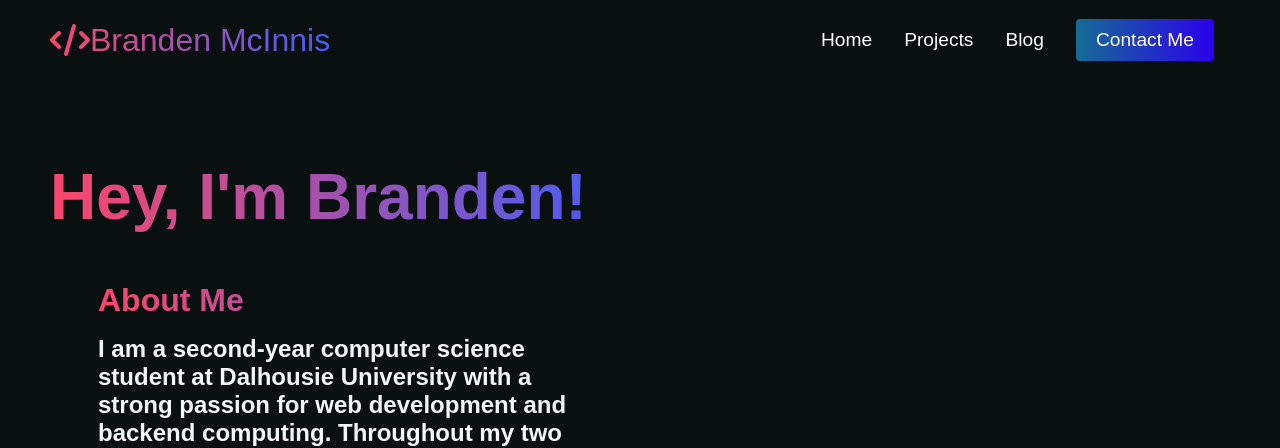
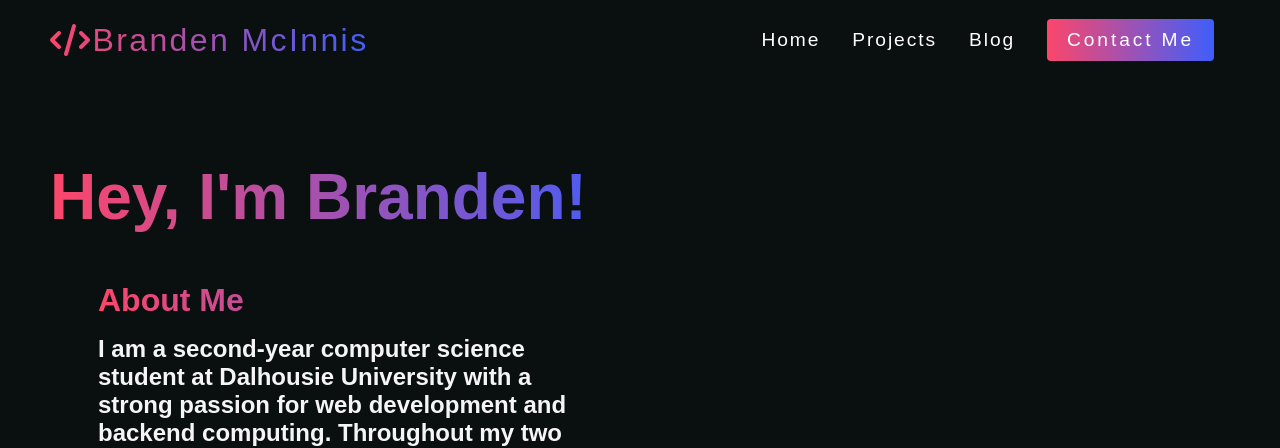
Before and after one commit to Branden-McInnis/brandens-website, a plain HTML site: page index.html in a window 1280 px wide. In both pictures the pointer is over the link "Contact Me". Shown: the top 448 px of the page. Drawn offline with Linux system fonts and the light colour scheme.

Commit message:
Added new hovering effects

```diff
--- a/index.html
+++ b/index.html
@@ -1,7 +1,7 @@
 <!DOCTYPE html>
 <html lang="en">
   <head>
-    <title>Projects</title>
+    <title>Home</title>
     <link rel="icon" href="images/logo.svg" />
     <meta charset="UTF-8" />
     <meta http-equiv="X-UA-Compatible" content="IE=edge" />
--- a/styles.css
+++ b/styles.css
@@ -48,6 +48,8 @@ body{
   cursor: pointer;
   text-decoration: none;
   font-size: 2rem;
+  letter-spacing: 0.075em;
+  transition: 0.75s;
 }
 
 .fa {
@@ -72,6 +74,8 @@ body{
   justify-content: center;
   text-decoration: none;
   padding: 0 1rem;
+  letter-spacing: 0.1em;
+  transition: 0.75s;
   height: 100%;
 }
 
@@ -95,11 +99,17 @@ body{
   outline: none;
   border-radius: 4px;
   color: white;
+  letter-spacing: 0.1em;
+  transition: 0.75s;
   background: linear-gradient(90deg, #FC466B 0%, #3F5EFB 100%);}
 
 .button:hover {
-  background-image: linear-gradient(90deg, #146c94 0%, rgb(43, 0, 236) 100%);
-  transition: all 0.2s ease;
+  letter-spacing: 0.15em;
+}
+
+#navbar__logo:hover{
+  letter-spacing: 0.10em;
+
 }
 
 .navbar__links:hover {
@@ -115,7 +125,7 @@ body{
   border-radius: 4px;
   color: white;
   background: linear-gradient(90deg, #FC466B 0%, #3F5EFB 100%);
-  transition: all 0.2s ease;
+  letter-spacing: 0.15em;
 }
 
 @media screen and (max-width: 960px) {
```
Also changed, not shown: blog.html (+1 -1 lines).
